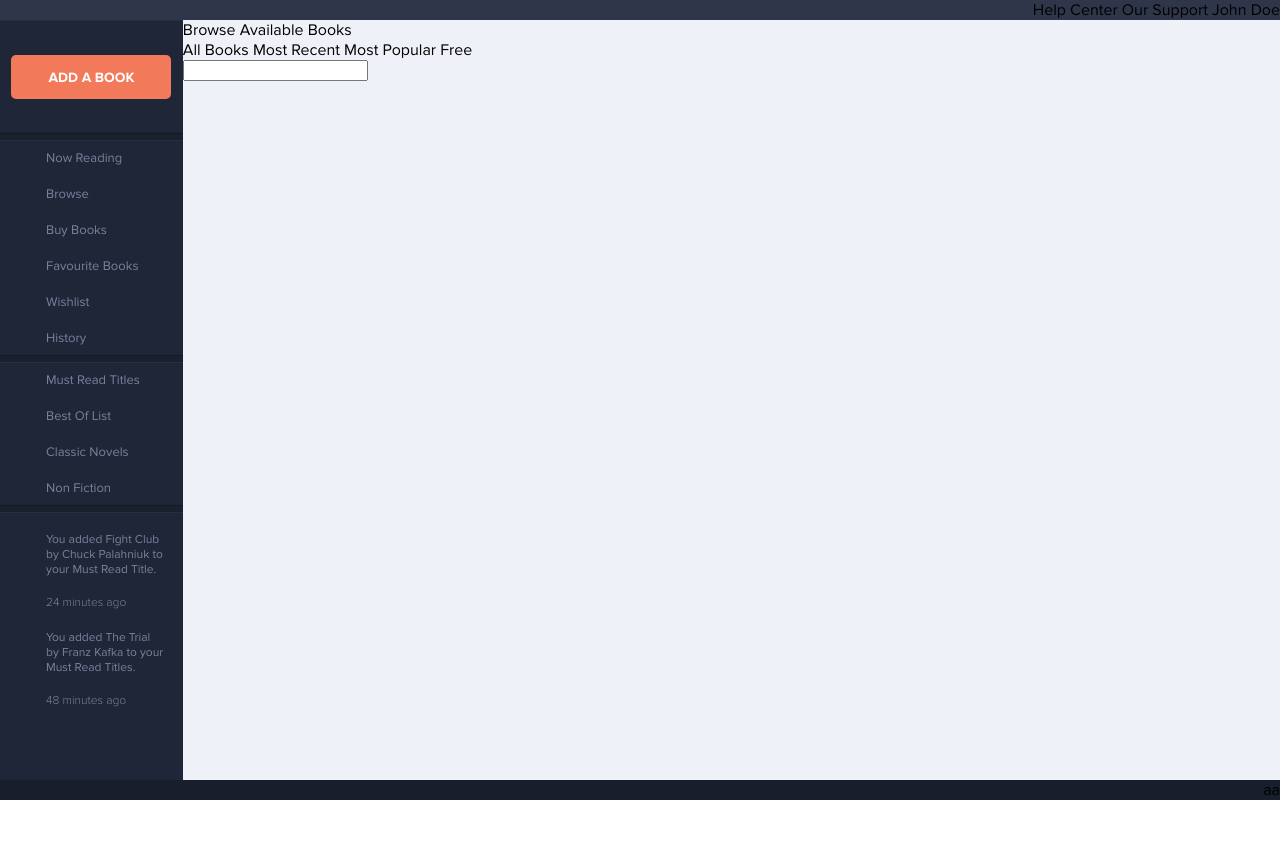
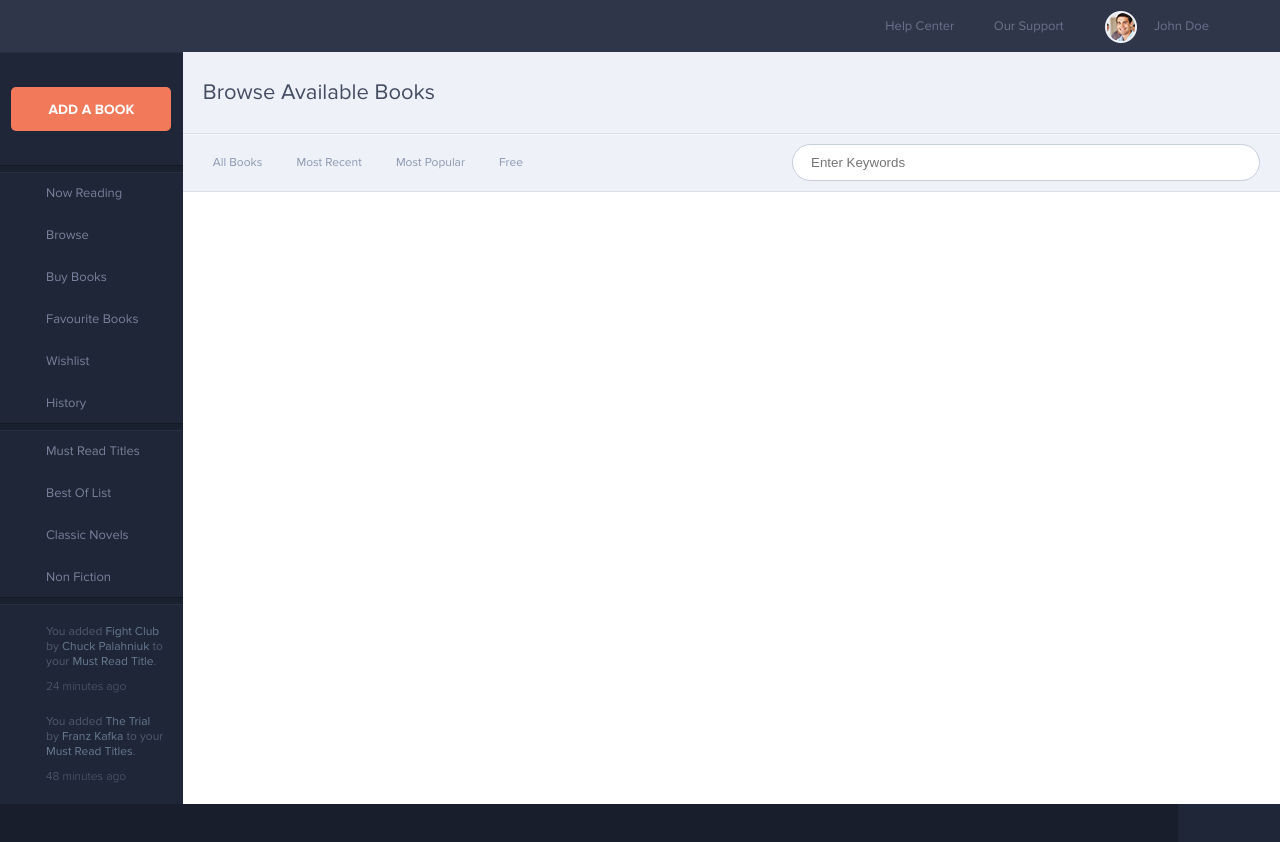
Before and after one commit to LeoJulia/library, a website: page app/index.html in a window 1280 px wide. Before the commit the page ends 800 px from the top, so only its background shows below. Drawn offline with Linux system fonts and the light colour scheme.

Commit message:
working on the said-bar, header, content

```diff
--- a/app/index.html
+++ b/app/index.html
@@ -10,9 +10,14 @@
 <body>
     <div class="header">
         <div class="header__item">
-            <a class="header__link header__link-help"><span>Help Center</span></a>
-            <a class="header__link header__link-support"><span>Our Support</span></a>
-            <a class="header__link header__link-user"><span>John Doe</span></a>
+            <ul class="header__menu">
+                <li class="header__menu_item"><a href="#" class="header__link header__link-help">Help Center</a></li>
+                <li class="header__menu_item"><a href="#" class="header__link header__link-support">Our Support</a></li>
+                <li class="header__menu_item"> <a href="#" class="header__link header__link-user"><img src="img/avatar.png" class="header__link-user_style">John Doe</a></li>
+            </ul>
+
+
+
         </div>
     </div>
     <div class="wrapper">
@@ -44,11 +49,11 @@
 
             <div class="sidebar__item">
                 <div class="history history_first">
-                    <span class="history__text">You added Fight Club by Chuck Palahniuk to your Must Read Title.</span>
+                    <span class="history__text">You added <span class="history__text_light">Fight Club</span> by <span class="history__text_light">Chuck Palahniuk</span> to your <span class="history__text_light">Must Read Title</span>.</span>
                     <span class="history__time">24 minutes ago</span>
                 </div>
                 <div class="history history_second">
-                    <span class="history__text">You added The Trial by Franz Kafka to your Must Read Titles.</span>
+                    <span class="history__text">You added <span class="history__text_light">The Trial</span> by <span class="history__text_light">Franz Kafka</span> to your <span class="history__text_light">Must Read Titles</span>.</span>
                     <span class="history__time">48 minutes ago</span>
                 </div>
             </div>
@@ -57,15 +62,16 @@
         <div class="content">
             <div class="content__title">Browse Available Books</div>
             <div class="content__item">
-                <div class="content__filter">
-                    <a class="filter__link filter__link_all">All Books</a>
-                    <a class="filter__link filter__link_recent">Most Recent</a>
-                    <a class="filter__link filter__link_popular">Most Popular</a>
-                    <a class="filter__link filter__link_free">Free</a>
-                </div>
+                    <ul class="filter">
+                        <li class="filter__item"><a href="#" class="filter__link filter__link_all">All Books</a></li>
+                        <li class="filter__item"><a href="#"  class="filter__link filter__link_recent">Most Recent</a></li>
+                        <li class="filter__item"><a href="#"  class="filter__link filter__link_popular">Most Popular</a></li>
+                        <li class="filter__item"><a href="#"  class="filter__link filter__link_free">Free</a></li>
+                    </ul>
+
                 <div class="content__search-form">
                     <form class="search-form">
-                            <input type="search">
+                        <input class="search-form_style" type="text" name="search" placeholder="Enter Keywords">
                     </form>
                 </div>
             </div>
@@ -73,8 +79,8 @@
         </div>
     </div>
     <div class="footer">
-        <div class="footer__btn footer__btn_">a</div>
-        <div class="footer__btn footer__btn_">a</div>
+        <div class="footer__btn footer__btn_"><a href="#"></a></div>
+        <div class="footer__btn footer__btn_"><a href="#"></a></div>
     </div>
 </body>
 </html>
--- /dev/null
+++ b/app/sass/_mixin.scss
@@ -0,0 +1,17 @@
+@mixin placeholder {
+  @include optional-at-root('::-webkit-input-placeholder') {
+    @content;
+  }
+
+  @include optional-at-root(':-moz-placeholder') {
+    @content;
+  }
+
+  @include optional-at-root('::-moz-placeholder') {
+    @content;
+  }
+
+  @include optional-at-root(':-ms-input-placeholder') {
+    @content;
+  }
+}
--- a/app/sass/main.scss
+++ b/app/sass/main.scss
@@ -1,3 +1,4 @@
+@import 'mixin';
 @font-face {
   font-family: 'Proxima Nova Regular';
   src: url(../fonts/ProximaNova/Proxima-Nova-Regular.otf)
@@ -30,13 +31,49 @@ body{
   display: flex;
   justify-content: flex-end;
   align-items: baseline;
+  flex-basis: 100%;
   background: #2f364a;
+  font-size: 13px;
+  &__menu{
+    padding: 0;
+    margin: 0;
+    list-style: none;
+    &_item{
+      display: inline-block;
+    }
+  }
+
+  &__link{
+    display: block;
+    padding: 18px 20px;
+    text-decoration: none;
+    color: #69738c;
+    margin-left: -4px;
+
+    &:hover, &:focus{
+      background: #15a4fa;
+      color: white;
+    }
+
+    &-user{
+      width: 157px;
+      text-align: center;
+      position: relative;
+      &_style{
+        position: absolute;
+        left: 22px;
+        top: 11px;
+      }
+    }
+  }
+
+
 }
 
 .sidebar{
   flex:1;
   background: #1f2637;
-  color: #78829d;
+  color: #4f5a6f;
   font-family: 'Proxima Nova Regular', serif;
   font-size: 13px;
 
@@ -54,7 +91,8 @@ body{
 
     &:last-child{
       border-bottom: none;
-      box-shadow: inset 0px 1px 0px 0px rgb(40,47,65);
+      box-shadow: inset 0 1px 0 0 rgb(40,47,65);
+      margin-bottom: 20px;
     }
 
   }
@@ -70,6 +108,7 @@ body{
     font-size: 14px;
     text-transform: uppercase;
     font-weight: bold;
+    outline: 0;
   }
 }
 
@@ -79,7 +118,7 @@ body{
   padding: 0;//скрывает маркер
   &__link {
     display: block;
-    padding: 10px 20px 10px 46px;
+    padding: 13px 20px 13px 46px;
     text-decoration: none;
     color: #78829d;
 
@@ -99,7 +138,7 @@ body{
 
   &__link {
     display: block;
-    padding: 10px 20px 10px 46px;
+    padding: 13px 20px 13px 46px;
     text-decoration: none;
     color: #78829d;
 
@@ -116,11 +155,17 @@ body{
 
   &__text{
     display: inline-block;
-    margin-bottom: 18px;
+    margin-bottom: 10px;
+    &_light{
+      color: #677b92;
+    }
   }
   &__time{
     font-family: 'Proxima Nova Light', sans-serif;
+    color: #545d74;
+    &:last-child{
 
+    }
   }
 }
 
@@ -130,10 +175,82 @@ body{
   flex-direction: column;
   flex: 6;
   background: #eef1f7;
+  &__title{
+    font-size: 22px;
+    color: #444c63;
+    padding: 27px 0 27px 20px;
+    border-bottom: 1px solid #dadfea;
+  }
+
+  &__item{
+    display: flex;
+    flex-direction: row;
+    justify-content: space-between;
+    align-items: center;
+    box-shadow: inset 0 1px 0 0 rgb(244,246,250);
+    padding: 10px 20px;
+    border-bottom: 1px solid #dadfea;
+  }
+}
+
+.filter{
+  padding: 0;
+  margin: 0;
+  list-style: none;
+  &__item{
+    display: inline-block;
+  }
+
+  &__link{
+    display: block;
+    text-decoration: none;
+    color: #8c97b2;
+    font-size: 12px;
+    margin-right: 10px;
+    padding: 6px 10px;
+    text-align: center;
+    border-radius: 18px;
+
+    &:hover, &:focus{
+      color: white;
+      background: #97b3ce;
+    }
+  }
+}
+
+.search-form{
+  &_style{
+    border: 1px solid #c7cddb;
+    border-radius: 20px;
+    padding: 10px 50px 10px 18px;
+    width: 398px;
+    @include placeholder {
+      color: #8c97b2;
+    }
+    &:focus{
+      outline: 0;
+      border: 1px solid #15a4fa;
+      box-shadow: 0 0 5px 0 #15a4fa;
+    }
+  }
+}
+
+.library{
+  flex-basis: 100%;
+  background: white;
 }
 
 .footer{
   display: flex;
   justify-content: flex-end;
   background: #181e2c;
+  &__btn{
+    display: block;
+    height: 38px;
+    width: 51px;
+    background: #1f2637;
+    &:hover, &:focus{
+      background: #15a4fa;
+    }
+  }
 }
```
Also changed, not shown: app/css/main.css, app/img/avatar.png (added).
